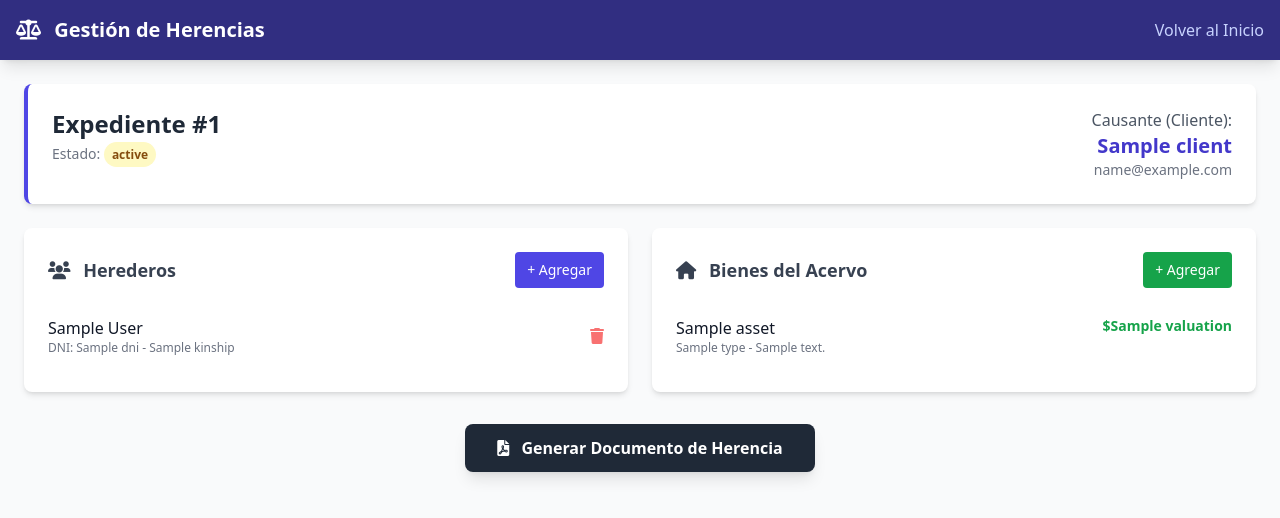
After one commit to Guillef33/fast-api-docs, a FastAPI app: template templates/inheritance_detail.html in a window 1280 px wide. The commit adds this page. Shown: the top 518 px of the page. Run offline with FastAPI, Linux system fonts and the light colour scheme; the template is opened without the code that fills it: most values are stand-ins (such as "Sample title", 1, 10 or a date in 2020); some libraries are stand-ins or nearby versions.

Commit message:
documentos y herencias

```diff
--- a/main.py
+++ b/main.py
@@ -1,8 +1,8 @@
 from fastapi import FastAPI, Request, Depends
 from fastapi.responses import RedirectResponse
 from database import engine, Base, get_db
-from models import ClientDB, DocumentDB, User
-from routers import clients, auth, documents
+from models import ClientDB, DocumentDB, User, InheritanceDB, HeirDB, AssetDB
+from routers import clients, auth, documents, inheritances
 from fastapi.templating import Jinja2Templates
 from sqlalchemy.orm import Session
 from dependencies import get_current_user, LoginRequired
@@ -19,6 +19,12 @@ from dependencies import get_current_user, LoginRequired
 
 app.include_router(clients.router, prefix="/clients", tags=["clients"])
 app.include_router(documents.router, prefix="/documents", tags=["documents"])
+app.include_router(
+    inheritances.router,
+    prefix="/inheritances",
+    tags=["inheritances"],
+    dependencies=[Depends(get_current_user)]
+)
 app.include_router(auth.router, tags=["auth"])
 
 @app.exception_handler(LoginRequired)
@@ -39,16 +45,3 @@ def clients_list(request: Request, db: Session = Depends(get_db), user: User = D
         "clients": clients_list,
         "user": user
     })
-
-
-# @app.get("/documents/list")
-# def documents_list(request: Request, db: Session = Depends(get_db), user: User = Depends(get_current_user)):
-#     documents_list = db.query(DocumentDB).all()
-#     clients_list = db.query(ClientDB).all()
-
-#     return templates.TemplateResponse("documents.html", {
-#         "request": request,
-#         "documents": documents_list,
-#         "clients_list": clients_list,
-#         "user": user
-#     })
--- /dev/null
+++ b/templates/inheritance_detail.html
@@ -0,0 +1,112 @@
+<!DOCTYPE html>
+<html lang="es">
+
+<head>
+    <meta charset="UTF-8">
+    <title>Expediente Sucesorio #{{ inheritance.id }}</title>
+    <script src="https://cdn.tailwindcss.com"></script>
+    <link rel="stylesheet" href="https://cdnjs.cloudflare.com/ajax/libs/font-awesome/6.0.0/css/all.min.css" />
+</head>
+
+<body class="bg-gray-50 font-sans">
+
+    <nav class="bg-indigo-900 text-white p-4 shadow-lg">
+        <div class="max-w-7xl mx-auto flex justify-between items-center">
+            <h1 class="text-xl font-bold"><i class="fas fa-balance-scale mr-2"></i> Gestión de Herencias</h1>
+            <a href="/" class="text-indigo-200 hover:text-white">Volver al Inicio</a>
+        </div>
+    </nav>
+
+    <div class="max-w-7xl mx-auto p-6">
+
+        <div class="bg-white rounded-lg shadow-md p-6 mb-6 border-l-4 border-indigo-600">
+            <div class="flex justify-between items-start">
+                <div>
+                    <h2 class="text-2xl font-bold text-gray-800">Expediente #{{ inheritance.id }}</h2>
+                    <p class="text-sm text-gray-500 mt-1">Estado: <span
+                            class="bg-yellow-100 text-yellow-800 py-1 px-2 rounded-full text-xs font-bold">{{
+                            inheritance.status }}</span></p>
+                </div>
+                <div class="text-right">
+                    <p class="text-gray-600">Causante (Cliente):</p>
+                    <p class="text-xl font-bold text-indigo-700">{{ inheritance.client.name }}</p>
+                    <p class="text-sm text-gray-500">{{ inheritance.client.email }}</p>
+                </div>
+            </div>
+        </div>
+
+        <div class="grid grid-cols-1 md:grid-cols-2 gap-6">
+
+            <div class="bg-white rounded-lg shadow-md p-6">
+                <div class="flex justify-between items-center mb-4">
+                    <h3 class="text-lg font-bold text-gray-700"><i class="fas fa-users mr-2"></i> Herederos</h3>
+                    <button onclick="openModal('heirModal')"
+                        class="bg-indigo-600 hover:bg-indigo-700 text-white text-sm py-2 px-3 rounded">
+                        + Agregar
+                    </button>
+                </div>
+
+                {% if inheritance.heirs %}
+                <ul class="divide-y divide-gray-200">
+                    {% for heir in inheritance.heirs %}
+                    <li class="py-3 flex justify-between">
+                        <div>
+                            <p class="font-medium text-gray-900">{{ heir.full_name }}</p>
+                            <p class="text-xs text-gray-500">DNI: {{ heir.dni }} - {{ heir.kinship }}</p>
+                        </div>
+                        <button class="text-red-400 hover:text-red-600"><i class="fas fa-trash"></i></button>
+                    </li>
+                    {% endfor %}
+                </ul>
+                {% else %}
+                <div class="text-center py-8 bg-gray-50 rounded border border-dashed border-gray-300">
+                    <p class="text-gray-400 text-sm">No hay herederos cargados.</p>
+                </div>
+                {% endif %}
+            </div>
+
+            <div class="bg-white rounded-lg shadow-md p-6">
+                <div class="flex justify-between items-center mb-4">
+                    <h3 class="text-lg font-bold text-gray-700"><i class="fas fa-home mr-2"></i> Bienes del Acervo</h3>
+                    <button onclick="openModal('assetModal')"
+                        class="bg-green-600 hover:bg-green-700 text-white text-sm py-2 px-3 rounded">
+                        + Agregar
+                    </button>
+                </div>
+
+                {% if inheritance.assets %}
+                <ul class="divide-y divide-gray-200">
+                    {% for asset in inheritance.assets %}
+                    <li class="py-3 flex justify-between">
+                        <div>
+                            <p class="font-medium text-gray-900">{{ asset.name }}</p>
+                            <p class="text-xs text-gray-500">{{ asset.type }} - {{ asset.detail }}</p>
+                        </div>
+                        <p class="text-sm font-bold text-green-600">${{ asset.valuation }}</p>
+                    </li>
+                    {% endfor %}
+                </ul>
+                {% else %}
+                <div class="text-center py-8 bg-gray-50 rounded border border-dashed border-gray-300">
+                    <p class="text-gray-400 text-sm">No hay bienes declarados.</p>
+                </div>
+                {% endif %}
+            </div>
+        </div>
+
+        <div class="mt-8 text-center">
+            <button
+                class="bg-gray-800 hover:bg-black text-white font-bold py-3 px-8 rounded-lg shadow-lg transform transition hover:scale-105">
+                <i class="fas fa-file-pdf mr-2"></i> Generar Documento de Herencia
+            </button>
+        </div>
+
+    </div>
+
+    <script>
+        // Lógica de Modales vendrá aquí
+        function openModal(id) { console.log("Abrir", id); }
+    </script>
+</body>
+
+</html>
```
Also changed, not shown: models.py (+51 -3 lines), routers/documents.py (+16 -15 lines), routers/inheritances.py (added, +59 -0 lines), schemas.py (+51 -0 lines), templates/documents.html (+12 -9 lines), templates/index.html (+56 -20 lines).
